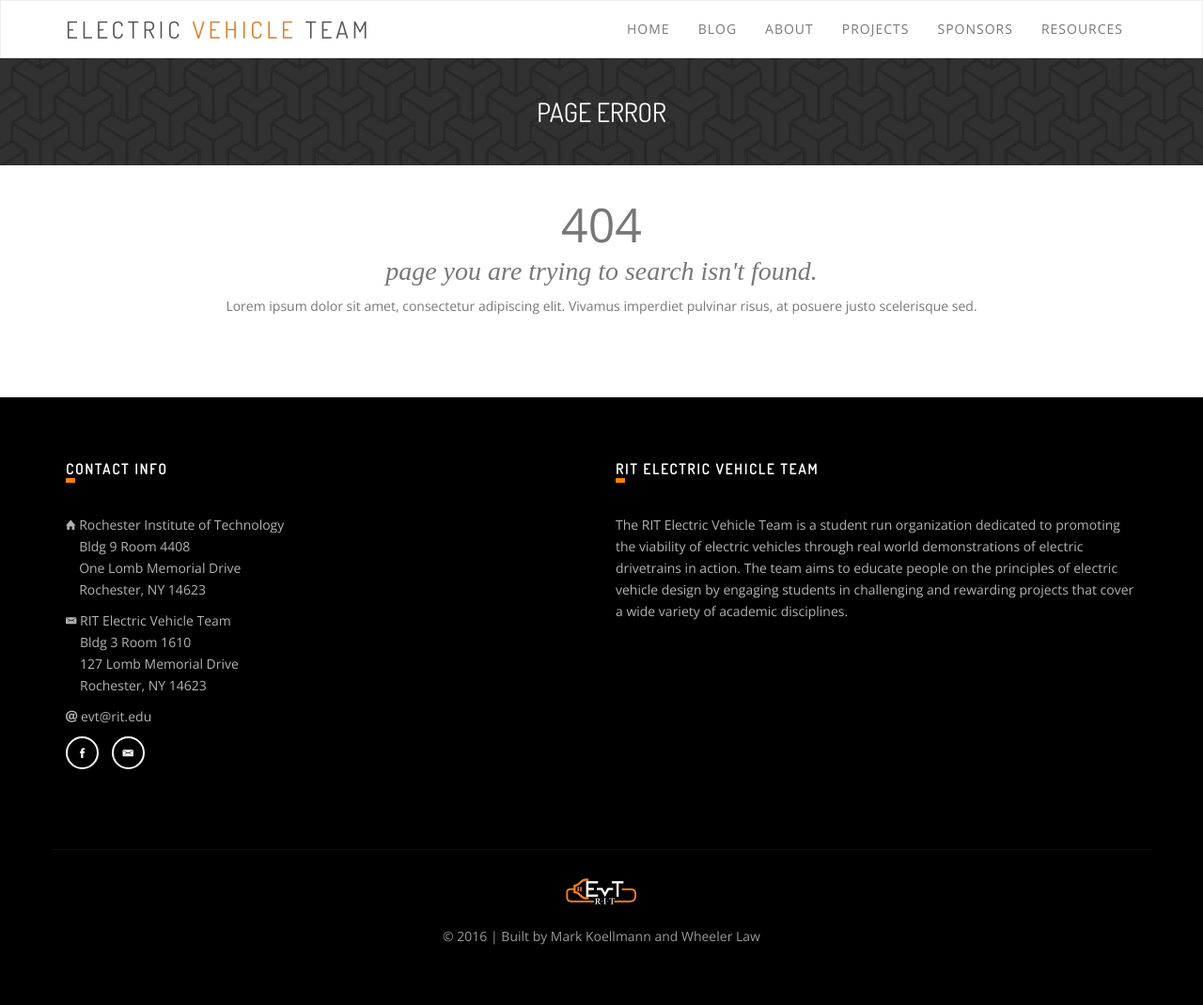
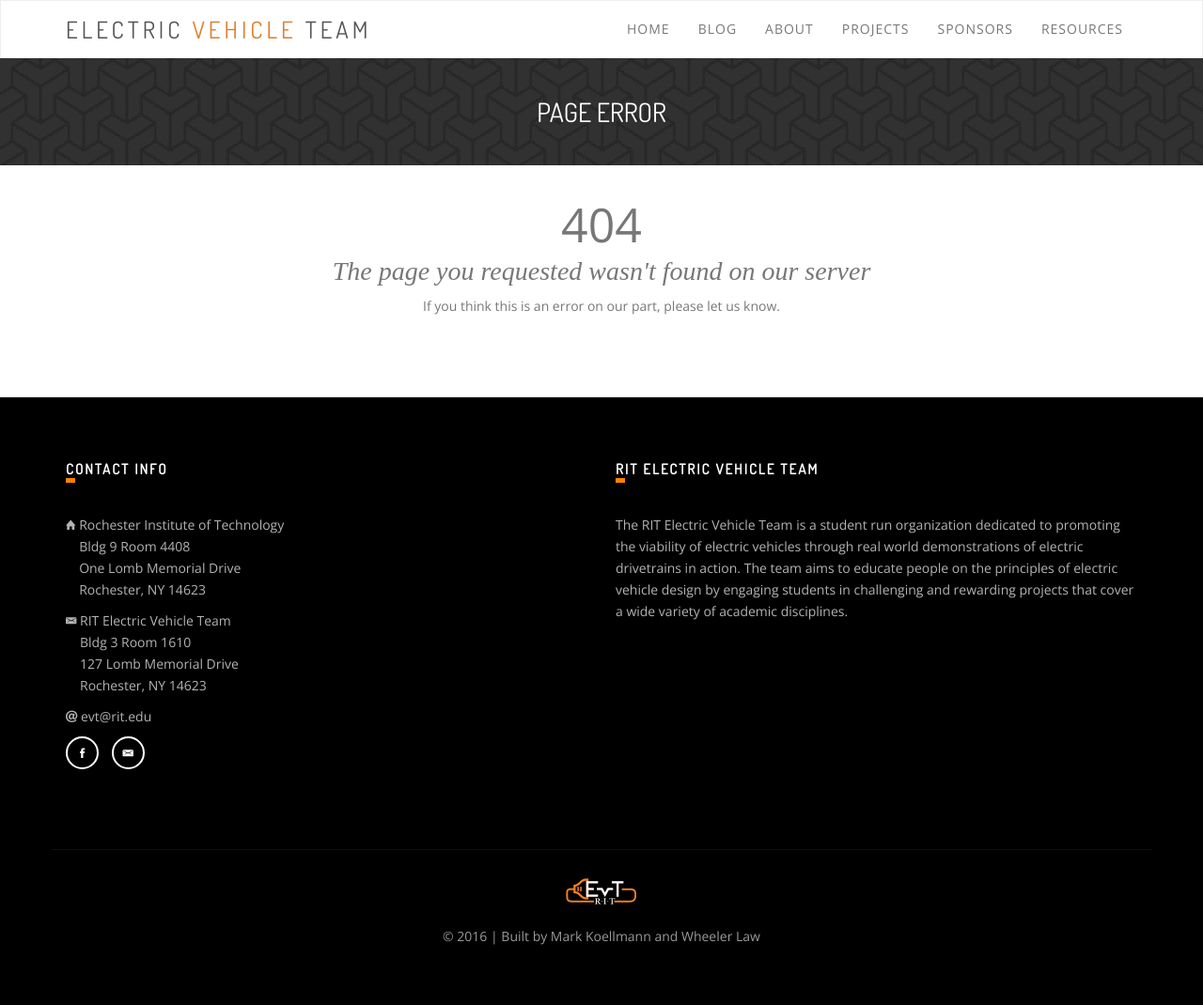
Before and after one commit to RIT-EVT/RIT-EVT.github.io, a Jekyll site: the page built from 404/index.html, in a window 1280 px wide. Shown: the whole page at 94% size. Built offline with Jekyll 4.4.1, drawn with Linux system fonts in a browser that asks for light colours; nearby versions of some CDN libraries; some web fonts are replaced.

```diff
--- a/404/index.html
+++ b/404/index.html
@@ -15,9 +15,9 @@ layout: default
     </div>
     <div class="space-20"></div>
     <div class="error-text">
-        <h3>page you are trying to search isn't found.</h3>
+        <h3>The page you requested wasn't found on our server</h3>
         <p>
-            Lorem ipsum dolor sit amet, consectetur adipiscing elit. Vivamus imperdiet pulvinar risus, at posuere justo scelerisque sed.
+            If you think this is an error on our part, please let us know.
         </p>
         <br>
     </div>
```
Also changed, not shown: index.html (+27 -23 lines), assets/img/team/team-1.jpg (deleted), assets/img/team/team-2.jpg (deleted), assets/img/team/team-3.jpg (deleted).
